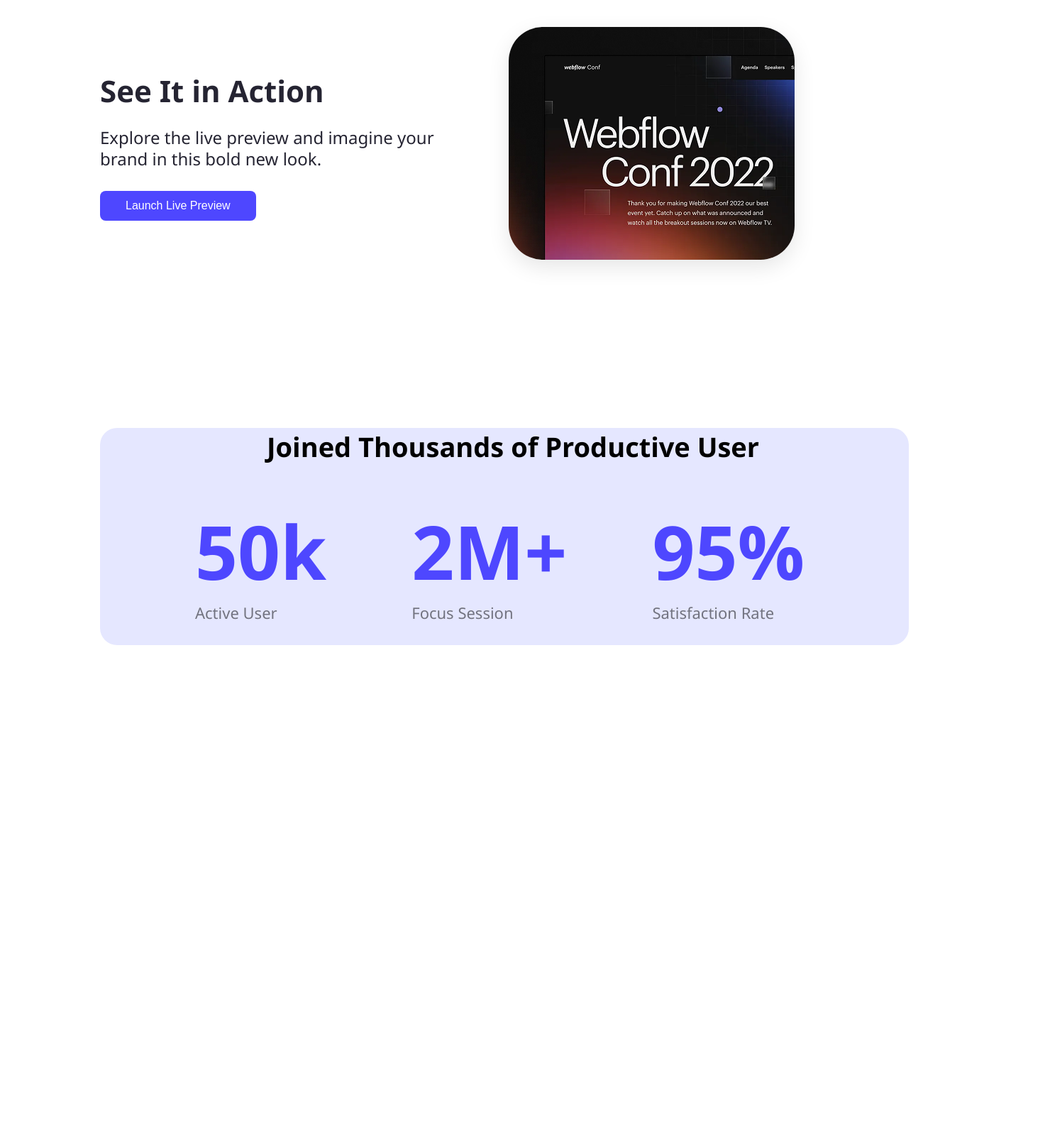
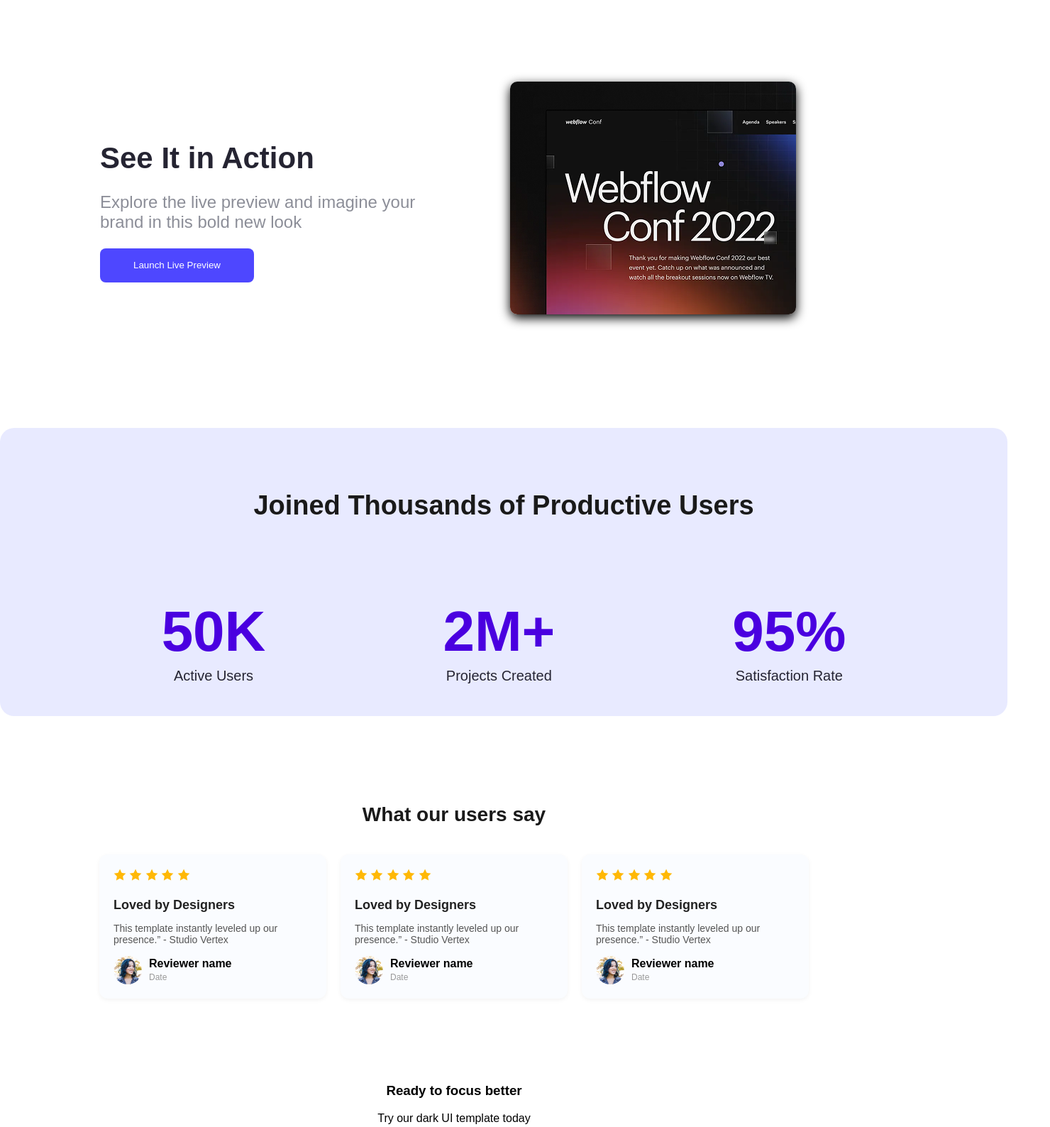
Before and after one commit to Apurba-Das35/my-first-assignment, a plain HTML site: page index.html in a window 1280 px wide. Shown: the part 776-2364 px from the top of the page at 71% size, 1480 px wide, since content can reach past the window. Before the commit the page ends 1822 px from the top, so only its background shows below. Drawn offline with Linux system fonts and the light colour scheme.

Commit message:
testimonial-card added

```diff
--- a/index.html
+++ b/index.html
@@ -7,59 +7,141 @@
     <link rel="stylesheet" href="style/first-style.css" />
   </head>
   <body>
-    <header class="hero">
-      <nav class="navbar">
-        <h3 class="logo">LOGO</h3>
-        <button class="signup-btn">Sign Up</button>
+    <header class="header">
+      <nav>
+        <div class="container">
+          <div class="logo">LOGO</div>
+          <a href="#" class="btn small">Sign Up</a>
+        </div>
+        <div class="hero">
+          <h1>Cool Dark UI Template for<br />Webflow Agencies!</h1>
+          <a href="#" class="btn">Stay Focused</a>
+        </div>
       </nav>
-
-      <div class="header-title">
-        <h1>Cool Dark UI Template for<br/>Webflow Agencies!</h1>
-        <button class="cta-btn">Stay Focused</button>
-      </div>
     </header>
 
-    <main>
-        <!-- section 01 start -->
-        <section class="section">
-        <div class="text">
+    <section class="section-1">
+      <div class="action">
         <h2>See It in Action</h2>
         <p>
-            Explore the live preview and imagine your<br />brand in this bold
-            new look.
+          Explore the live preview and imagine your<br />brand in this bold new
+          look
         </p>
-          <button class="btn">Launch Live Preview</button>
+        <button class="btn"><a href="#">Launch Live Preview</a></button>
       </div>
-        <div class="image">
-          <img src="Assets/wc-mini.png" alt="" />
+      <div>
+        <img src="Assets/wc-mini.png" alt="Webflow Conf 2022" />
       </div>
     </section>
-        <!-- section 01 end -->
 
-        <!-- section 02 start -->
     <section class="section-2">
-            <div class="centered-title">
-                <p>Joined Thousands of Productive User</p>
+      <h3>Joined Thousands of Productive Users</h3>
+      <div class="numbers">
+        <div class="number">
+          <h3>50K</h3>
+          <p>Active Users</p>
         </div>
-            <div class="subtitle">
-                <div class="subtitle-1">
-                    <h1>50k</h1>
-                    <p>Active User</p>
+
+        <div class="number">
+          <h3>2M+</h3>
+          <p>Projects Created</p>
         </div>
-                <div class="subtitle-1">
-                    <h1>2M+</h1>
-                    <p>Focus Session</p>
-                </div>
-                <div class="subtitle-1">
-                    <h1>95%</h1>
+
+        <div class="number">
+          <h3>95%</h3>
           <p>Satisfaction Rate</p>
         </div>
       </div>
     </section>
-        <!-- section 02 end -->
 
-    </main>
+    <section class="testimonials">
+      <h2>What our users say</h2>
+      <div class="testimonial-grid">
+        <div class="testimonial-card">
+          <div class="stars">
+            <img src="Assets/icon-star.png" alt="" />
+            <img src="Assets/icon-star.png" alt="" />
+            <img src="Assets/icon-star.png" alt="" />
+            <img src="Assets/icon-star.png" alt="" />
+            <img src="Assets/icon-star.png" alt="" />
+          </div>
+          <h3>Loved by Designers</h3>
+          <p>
+            This template instantly leveled up our presence.” - Studio Vertex
+          </p>
+          <div class="reviewer">
+            <img src="Assets/avatar.png" alt="User Avatar" />
+            <div>
+              <strong>Reviewer name</strong><br />
+              <span>Date</span>
+            </div>
+          </div>
+        </div>
 
-    <footer></footer>
+        <div class="testimonial-card">
+          <div class="stars">
+            <img src="Assets/icon-star.png" alt="" />
+            <img src="Assets/icon-star.png" alt="" />
+            <img src="Assets/icon-star.png" alt="" />
+            <img src="Assets/icon-star.png" alt="" />
+            <img src="Assets/icon-star.png" alt="" />
+          </div>
+          <h3>Loved by Designers</h3>
+          <p>
+            This template instantly leveled up our presence.” - Studio Vertex
+          </p>
+          <div class="reviewer">
+            <img src="Assets/avatar.png" alt="User Avatar" />
+            <div>
+              <strong>Reviewer name</strong><br />
+              <span>Date</span>
+            </div>
+          </div>
+        </div>
+
+        <div class="testimonial-card">
+          <div class="stars">
+            <img src="Assets/icon-star.png" alt="" />
+            <img src="Assets/icon-star.png" alt="" />
+            <img src="Assets/icon-star.png" alt="" />
+            <img src="Assets/icon-star.png" alt="" />
+            <img src="Assets/icon-star.png" alt="" />
+          </div>
+          <h3>Loved by Designers</h3>
+          <p>
+            This template instantly leveled up our presence.” - Studio Vertex
+          </p>
+          <div class="reviewer">
+            <img src="Assets/avatar.png" alt="User Avatar" />
+            <div>
+              <strong>Reviewer name</strong><br />
+              <span>Date</span>
+            </div>
+          </div>
+        </div>
+      </div>
+    </section>
+
+    <section class="focus">
+      <h3>Ready to focus better</h3>
+      <p>Try our dark UI template today</p>
+      <img src="https://via.placeholder.com/300x150" alt="Webflow UI" />
+      <a href="#" class="btn">Get the Template</a>
+    </section>
+
+    <section class="contact">
+      <h2>Let's Get in Touch</h2>
+      <form>
+        <input type="email" placeholder="Email" />
+        <input type="text" placeholder="Name" />
+        <textarea placeholder="Message"></textarea>
+        <button type="submit" class="btn">Get in Touch</button>
+      </form>
+    </section>
+
+    <footer class="footer">
+      <div class="logo">LOGO</div>
+      <p>Copyright © 2025</p>
+    </footer>
   </body>
 </html>
--- a/style/first-style.css
+++ b/style/first-style.css
@@ -1,146 +1,233 @@
-/* header style start */
-* {
+body {
   margin: 0;
-  padding: 0;
-  box-sizing: border-box;
+  font-family: 'Arial', sans-serif;
+  background: #FFFFFF;
+  color: #000;
 }
-body {
-  font-family: 'Segoe UI', sans-serif;
 
+.header {
+  width: 1440px;
+  height: 698px;
+  background: #FFFFFF;
+  padding: 20px;
+  border-bottom: 1px solid #FFFFFF;
+  background: url('../Assets/Hero-bg.png');
+}
 
-}
-.navbar {
+.header .container {
   display: flex;
   justify-content: space-between;
   align-items: center;
-  padding: 0 150px;
+  margin: 0px 150px 158px;
+}
 
+.logo {
+  margin-top: 50px;
+  font-weight: bold;
+  font-size: 20px;
+  color: #4E47FF;
 }
-.logo {
-  color: #4E47FF;
-  font-size: 34px;
-  font-weight: bold;
-  margin-top: 50px;
+
+.btn {
+  background: #4E47FF;
+  color: #FFFFFF;
+  padding: 12px 20px;
+  border: none;
+  text-decoration: none;
+  display: inline-block;
+  border-radius: 8px;
 }
-.signup-btn {
-    margin-top: 51.5px;
-  background-color: #4E47FF;
-  color:#FFFFFF;
-  padding: 12px 36px;
-  border: none;
-  border-radius: 8px;
-  cursor: pointer;
+
+.btn.small {
+  padding: 8px 14px;
+  font-size: 14px;
+  margin-top: 51.5px;
 }
-.hero{
-    height: 698px;
-    width: 1440px;
-    text-align: center;
-    background-repeat: no-repeat;
-    background-size: cover;
-    display: flex;
-    flex-direction: column;
-    background-image: url('../Assets/Hero-bg.png');
 
+
+.hero {
+  text-align: center;
+  padding: 60px 20px;
+  /* background: #fff; */
 }
-.header-title{
-    margin-top: 225px;
-    margin-bottom: 138px;
-}
-.header-title  h1{
+
+.hero h1 {
   font-size: 65px;
-  color: #252432;
-  font-weight: bold;
-  margin-bottom: 30px;
-
-}
-.cta-btn {
-  background-color: #4E47FF;
-  color: #FFFFFF;
-  padding: 12px 36px;
-  border: none;
-  border-radius: 8px;
-  font-weight: bold;
-  font-size: 16px;
-  cursor: pointer;
-
+  margin-bottom: 70px;
 }
 /* header style end */
 
-/* main sectoin-1 style start */
-
-
-.section {
+.section-1{
+  margin-top: 40px;
   display: flex;
   justify-content: space-between;
   align-items: center;
-  padding: 116px 160px 116px 141px;
-  gap: auto;
+  padding: 112px 158px 116px 141px;
 }
-
- .text h2 {
+.action h2{
   font-size: 42px;
   color: #252432;
   margin-bottom: 23px;
 }
-.text p {
-  color: #252432;
+.action p{
+  color: #8C8E98;
   font-size: 24px;
-  margin-bottom: 30px;
-  line-height: 30px;
+  margin-bottom: 23px;
 }
-.btn {
-  background-color: #4E47FF;
+.action a{
+  text-decoration: none;
   color: #FFFFFF;
-  border: none;
-  padding: 12px 36px;
-  font-size: 16px;
-  border-radius: 8px;
-  cursor: pointer;
-
 }
-.image img {
-  height: 328px;
-  width: 403px;
-  border-radius: 48px;
-  box-shadow: 0 10px 30px rgba(0,0,0,0.1);
+button{
+  width: 217px;
+  height: 48px;
 }
-/* main sectoin-1 style end */
-
-/* main sectoin-2 style start */
-.section-2{
-    width: 1140px;
-    height: 306px;
-    margin: 116px 159px 137px 141px;
-    background-color: #E5E7FF;
-    border-radius: 24px;
+.section-1 img{
+  width: 100%;
+  border-radius: 10px;
+  box-shadow: 0 5px 15px;
+}
+/* section-1 style end */
 
 
+/* section-2 style start */
+
+.section-2 {
+  background-color: #e8eaff; /* light violet background */
+  padding: 50px 140px;
+  border-radius: 20px;
+  text-align: center;
+  margin: 40px auto;
+  width: 1140px;
+  height: 306px;
 }
-.centered-title{
-    font-size: 38px;
-    font-weight: bold;
-    color: black;
-    margin-left: 235px;
-    margin-bottom: 0 auto;
+
+.section-2 h3 {
+  font-size: 38px;
+  color: #1a1a1a;
+  margin-bottom: 30px;
 }
-.subtitle{
-    display: flex;
 
-    font-size: 70px;
-    margin: 50px 14px;
+.numbers{
+  display: flex;
+  justify-content: center;
+  gap: 250px;
+  flex-wrap: wrap;
 }
-.subtitle-1{
-    padding-left: 50px;
+.number{
+  justify-content: space-between;
+}
 
+.number h3 {
+  font-size: 80px;
+  color: #4a00e0;
+  /* font-weight: bold; */
+  margin-bottom: 5px;
 }
-.subtitle-1 h1{
-    color: #4E47FF;
+
+.number p {
+  font-size: 20px;
+  color: #252432;
+  margin: 0;
 }
-.subtitle-1 p{
-    font-size: 22px;
-    padding-left: 30px;
-    color: #72737F;
+/* section-2 style end */
+
+/* section-3 style start */
+.testimonials {
+  text-align: center;
+  padding: 60px 20px;
 }
-.subtitle-1 p,h1{
-    padding-left: 70px;
+
+.testimonials h2 {
+  font-size: 28px;
+  margin-bottom: 40px;
+  color: #1a1a1a;
 }
+
+.testimonial-grid {
+  display: flex;
+  gap: 20px;
+  justify-content: center;
+  flex-wrap: wrap;
+}
+
+.testimonial-card {
+  background: #FAFCFF;
+  padding: 20px;
+  border-radius: 12px;
+  width: 280px;
+  box-shadow: 0 2px 6px rgba(0,0,0,0.05);
+  text-align: left;
+}
+
+.stars {
+  margin-bottom: 20px;
+}
+
+.testimonial-card h3 {
+  margin: 0 0 10px;
+  font-size: 18px;
+  color: #222;
+}
+
+.testimonial-card p {
+  font-size: 14px;
+  color: #555;
+  margin-bottom: 15px;
+}
+
+.reviewer {
+  display: flex;
+  align-items: center;
+  gap: 10px;
+}
+
+.reviewer img {
+  border-radius: 50%;
+  width: 40px;
+  height: 40px;
+}
+
+.reviewer span {
+  font-size: 12px;
+  color: #999;
+}
+/* section-3 style end */
+
+.focus {
+  padding: 40px 20px;
+  text-align: center;
+}
+
+.focus img {
+  max-width: 100%;
+  margin: 20px 0;
+}
+
+.contact {
+  padding: 60px 20px;
+  background: #fff;
+  text-align: center;
+}
+
+.contact form {
+  max-width: 400px;
+  margin: auto;
+  display: flex;
+  flex-direction: column;
+  gap: 15px;
+}
+
+.contact input, .contact textarea {
+  padding: 12px;
+  border: 1px solid #ccc;
+  border-radius: 6px;
+  font-size: 16px;
+}
+
+.footer {
+  background: #0a0a0a;
+  color: white;
+  padding: 40px 20px;
+  text-align: center;
+}
```
Lines whose indentation alone changed are shown as unchanged.
